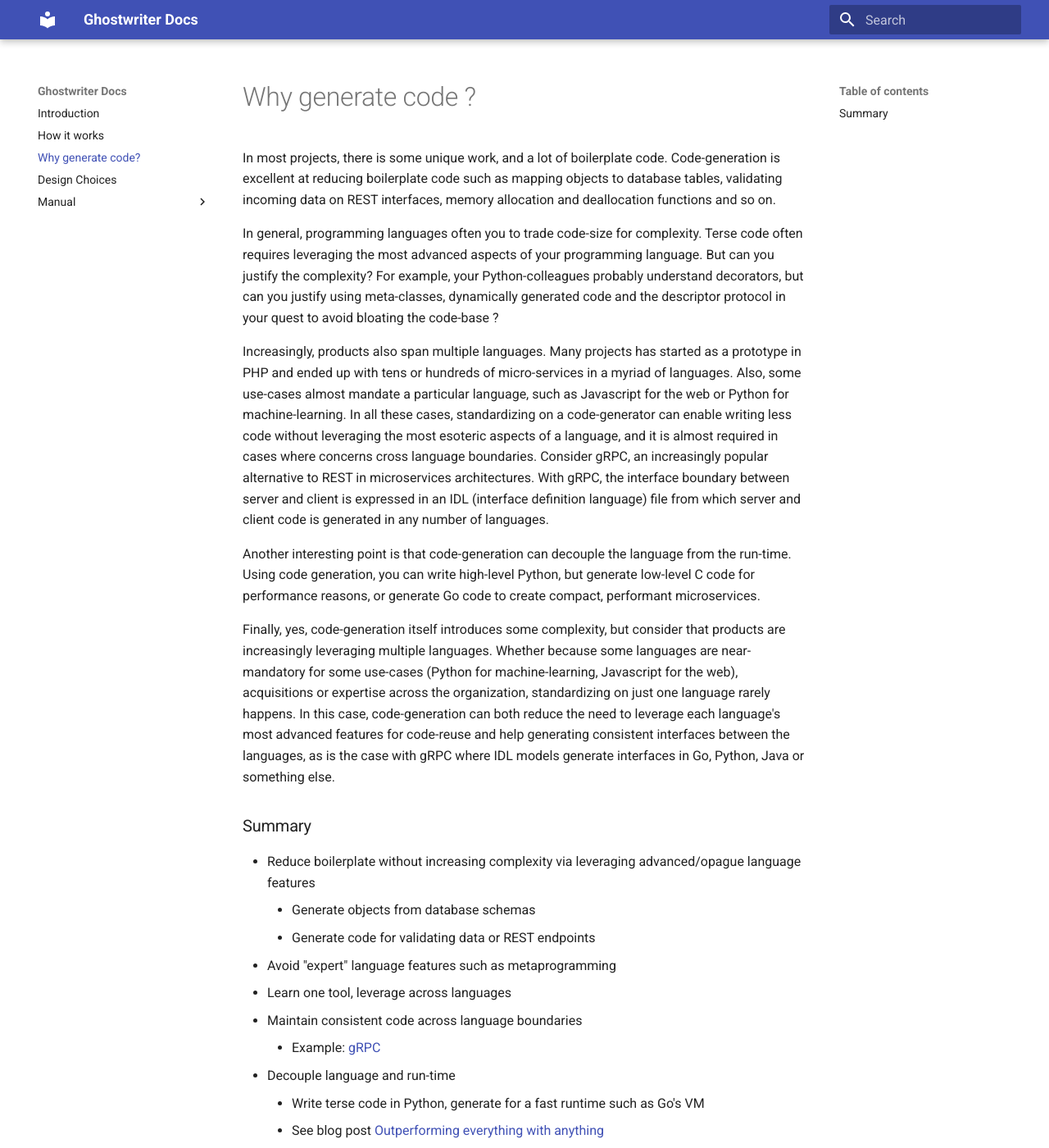
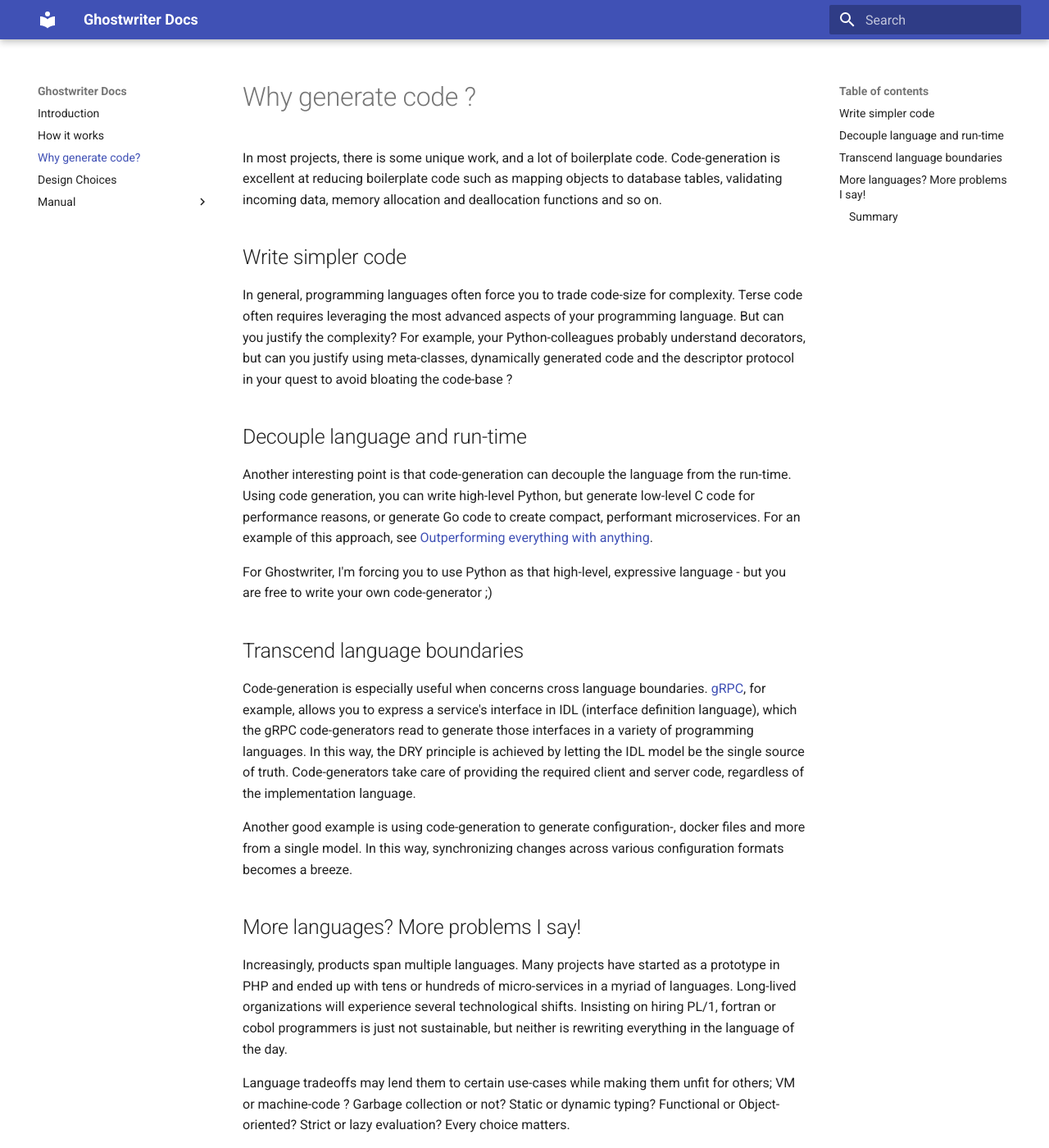
Before and after one commit to jwdevantier/pyt, an MkDocs documentation site: the page built from docs/gwdocs/docs/why.md, in a window 1280 px wide and 1400 px high. Shown: the whole window at 82% size. Built offline with MkDocs 1.6.1 and Material for MkDocs 9.7.7, drawn with Linux system fonts in a browser that asks for light colours; some of the changed text lies outside the part shown.

Commit message:
update why section of docs

```diff
--- a/docs/gwdocs/docs/why.md
+++ b/docs/gwdocs/docs/why.md
@@ -1,17 +1,33 @@
 # Why generate code ?
 In most projects, there is some unique work, and a lot of boilerplate code.
-Code-generation is excellent at reducing boilerplate code such as mapping objects to database tables, validating incoming data on REST interfaces, memory allocation and deallocation functions and so on.
+Code-generation is excellent at reducing boilerplate code such as mapping objects to database tables, validating incoming data, memory allocation and deallocation functions and so on.
 
-In general, programming languages often you to trade code-size for complexity. Terse code often requires leveraging the most advanced aspects of your programming language. But can you justify the complexity? For example, your Python-colleagues probably understand decorators, but can you justify using meta-classes, dynamically generated code and the descriptor protocol in your quest to avoid bloating the code-base ?
+## Write simpler code
+In general, programming languages often force you to trade code-size for complexity. Terse code often requires leveraging the most advanced aspects of your programming language. But can you justify the complexity? For example, your Python-colleagues probably understand decorators, but can you justify using meta-classes, dynamically generated code and the descriptor protocol in your quest to avoid bloating the code-base ?
 
-Increasingly, products also span multiple languages. Many projects has started as a prototype in PHP and ended up with tens or hundreds of micro-services in a myriad of languages. Also, some use-cases almost mandate a particular language, such as Javascript for the web or Python for machine-learning.
-In all these cases, standardizing on a code-generator can enable writing less code without leveraging the most esoteric aspects of a language, and it is almost required in cases where concerns cross language boundaries.
-Consider gRPC, an increasingly popular alternative to REST in microservices architectures. With gRPC, the interface boundary between server and client is expressed in an IDL (interface definition language) file from which server and client code is generated in any number of languages.
+## Decouple language and run-time
+Another interesting point is that code-generation can decouple the language from the run-time. Using code generation, you can write high-level Python, but generate low-level C code for performance reasons, or generate Go code to create compact, performant microservices.
+For an example of this approach, see [Outperforming everything with anything](https://wordsandbuttons.online/outperforming_everything_with_anything.html).
 
-Another interesting point is that code-generation can decouple the language from the run-time. Using code generation, you can write high-level Python, but generate low-level C code for performance reasons, or generate Go code to create compact, performant microservices.
+For Ghostwriter, I'm forcing you to use Python as that high-level, expressive language - but you are free to write your own code-generator ;)
 
-Finally, yes, code-generation itself introduces some complexity, but consider that products are increasingly leveraging multiple languages. Whether because some languages are near-mandatory for some use-cases (Python for machine-learning, Javascript for the web), acquisitions or expertise across the organization, standardizing on just one language rarely happens.
-In this case, code-generation can both reduce the need to leverage each language's most advanced features for code-reuse and help generating consistent interfaces between the languages, as is the case with gRPC where IDL models generate interfaces in Go, Python, Java or something else.
+## Transcend language boundaries
+Code-generation is especially useful when concerns cross language boundaries. [gRPC](https://grpc.io/), for example, allows you to express a service's interface in IDL (interface definition language), which the gRPC code-generators read to generate those interfaces in a variety of programming languages.
+In this way, the DRY principle is achieved by letting the IDL model be the single source of truth. Code-generators take care of providing the required client and server code, regardless of the implementation language.
+
+Another good example is using code-generation to generate configuration-, docker files and more from a single model. In this way, synchronizing changes across various configuration formats becomes a breeze.
+
+## More languages? More problems I say!
+Increasingly, products span multiple languages. Many projects have started as a prototype in PHP and ended up with tens or hundreds of micro-services in a myriad of languages. Long-lived organizations will experience several technological shifts. Insisting on hiring PL/1, fortran or cobol programmers is just not sustainable, but neither is rewriting everything in the language of the day.
+
+Language tradeoffs may lend them to certain use-cases while making them unfit for others; VM or machine-code ? Garbage collection or not? Static or dynamic typing? Functional or Object-oriented? Strict or lazy evaluation? Every choice matters.
+
+Increasingly, the ecosystem *around* the language also matters. Python is arguably the preferred data-science and machine-learning language today because of its ecosystem of packages and projects supporting such tasks, which in turn begets even more libraries.
+
+Finally, the run-time matters. Writing highly performant code in Python is harder than in Go and making Java FAAS programs start with the speed of Javascript requires extreme effort, possibly a different compiler and careful selection of libraries.
+
+Using multiple languages certainly introduces some complexity, but making *one* language work for all use-cases and reinventing all the necessary libraries from other ecosystems is arguably more effort.
+
 
 ### Summary
 * Reduce boilerplate without increasing complexity via leveraging advanced/opague language features
```
